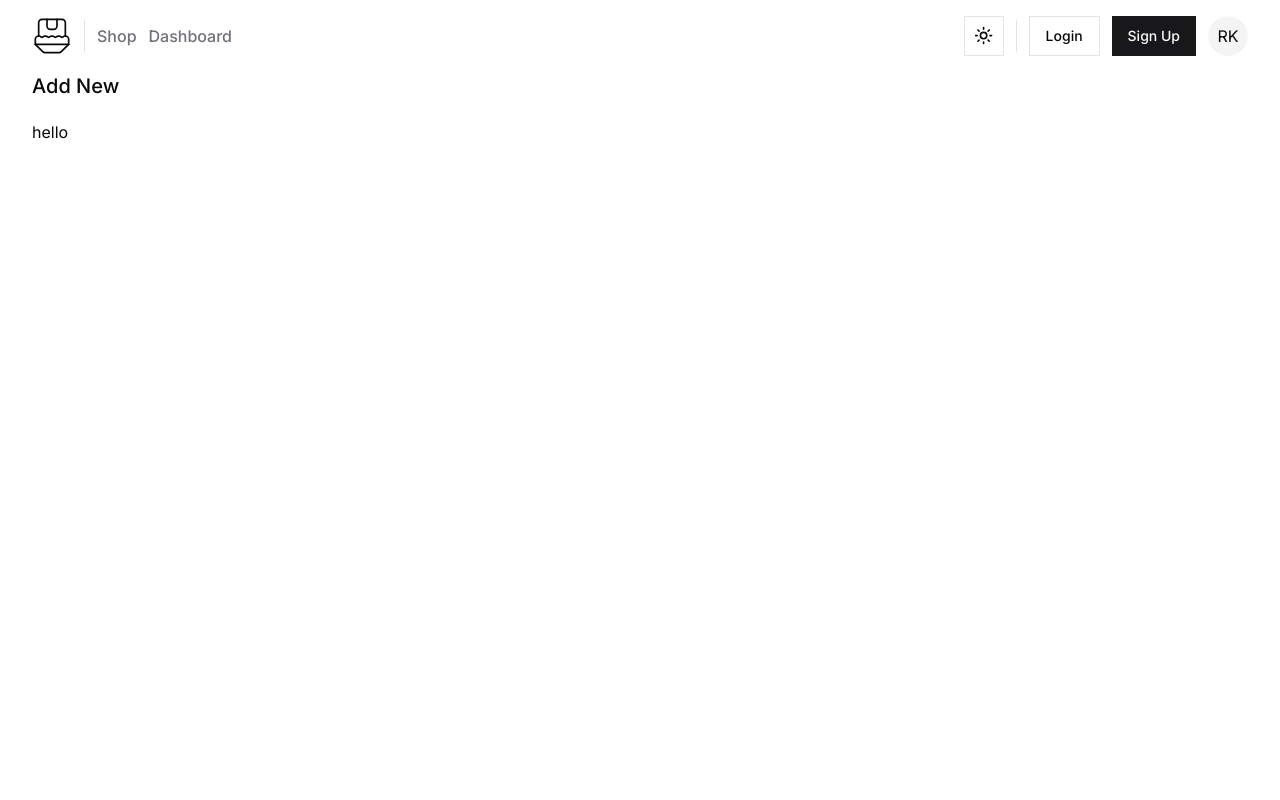
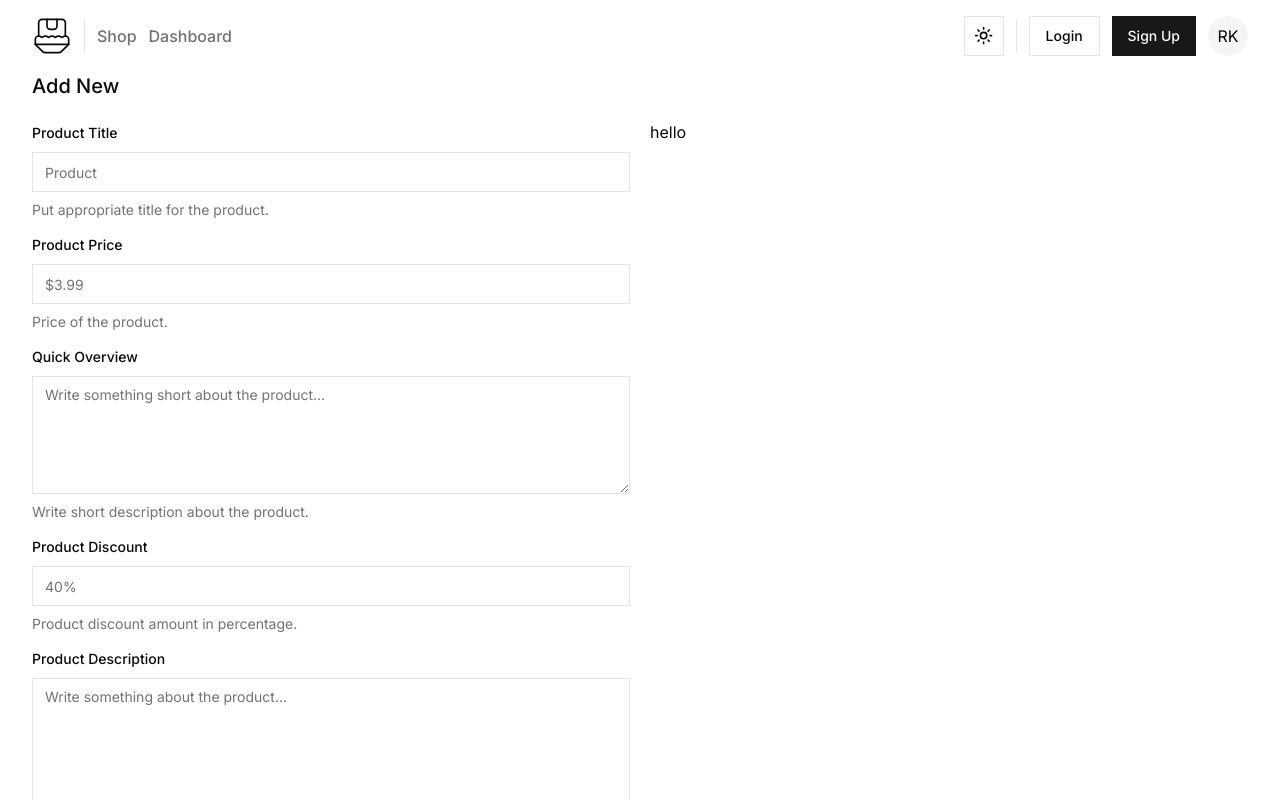
Before and after one commit to StepAsideLiL/front-mart, a Next.js app: page /product/add-new in a window 1280 px wide. Shown: the top 800 px of the page. Built offline with nearby package versions, Linux system fonts and the light colour scheme; a web font is replaced by a local one.

Commit message:
add form in add-new page

```diff
--- a/app/(products)/product/add-new/page.tsx
+++ b/app/(products)/product/add-new/page.tsx
@@ -1,3 +1,4 @@
+import AddProductForm from "@/components/forms/add-product";
 import Main from "@/components/uis/main";
 import Title from "@/components/uis/title";
 import React from "react";
@@ -9,7 +10,9 @@ const AddNewProductPage = () => {
         <Title>Add New</Title>
       </section>
 
-      <section>hello</section>
+      <section>
+        <AddProductForm />
+      </section>
     </Main>
   );
 };
```
